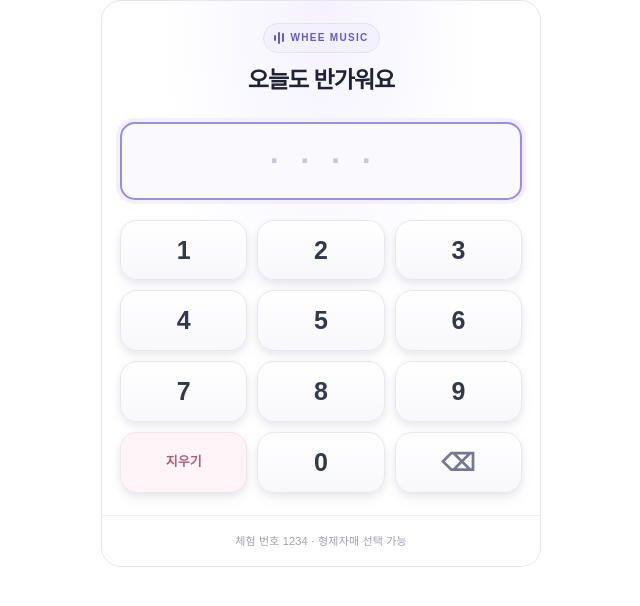
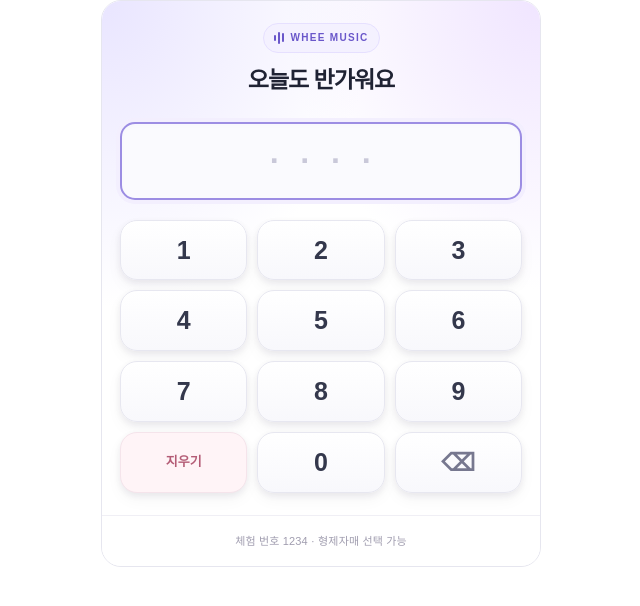
Before and after one commit to hwani7238/academy-web, a Next.js app: page /check-in/demo in a window 1280 px wide. Shown: the top 606 px of the page, without its empty margins (319-959 px from the left). Built offline with nearby package versions, Linux system fonts and the light colour scheme.

Commit message:
Restore visible lavender glow on the kiosk background

```diff
--- a/src/components/operations/check-in.css
+++ b/src/components/operations/check-in.css
@@ -1,7 +1,7 @@
 /* The live kiosk keeps its existing behavior; this skin is isolated from the management UI. */
 .whee-ops.kiosk.kiosk-light{--blue:#5b4ad4;--ink:#202334;--line:#e8e8f1;color:#202334;background:radial-gradient(ellipse at 20% 0%,#e8e5ff 0,transparent 45%),#f1f3f8;padding:24px;min-height:100dvh;color-scheme:light}
 .kiosk-light .kiosk-shell{width:100%;max-width:440px;min-height:min(780px,calc(100dvh - 48px));display:flex;flex-direction:column;background:#fff;border:1px solid #e6e6ef;border-radius:30px;box-shadow:0 24px 70px #26234512;overflow:hidden}
-.kiosk-light .kiosk-inner{width:100%;max-width:none;flex:1;padding:48px 26px 32px;background:radial-gradient(ellipse at 50% 0,#f5f2ff 0,transparent 52%);text-align:center}
+.kiosk-light .kiosk-inner{width:100%;max-width:none;flex:1;padding:48px 26px 32px;background:radial-gradient(ellipse 320px 360px at 0 0,#e9e5ff 0,transparent 85%),radial-gradient(ellipse 300px 340px at 100% 0,#f0e5ff 0,transparent 85%),#fff;text-align:center}
 .kiosk-light .kiosk-heading{margin-bottom:26px}
 .kiosk-light .kiosk-eyebrow{display:inline-flex;align-items:center;gap:7px;border:1px solid #e6e0ff;background:#f4f1ff;border-radius:30px;padding:6px 10px;font-size:10px;font-weight:750;letter-spacing:1.3px;color:#6a57ca;margin-bottom:12px}
 .kiosk-light .kiosk-sound-bars{display:flex;align-items:center;gap:2px;height:12px}
```
